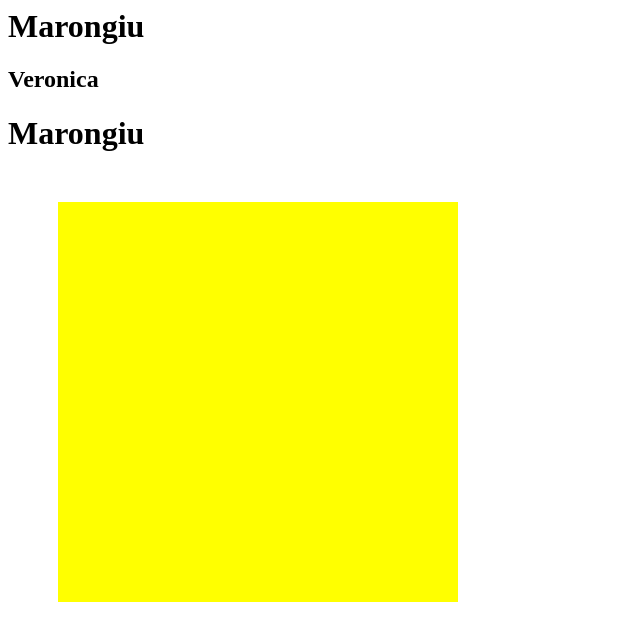
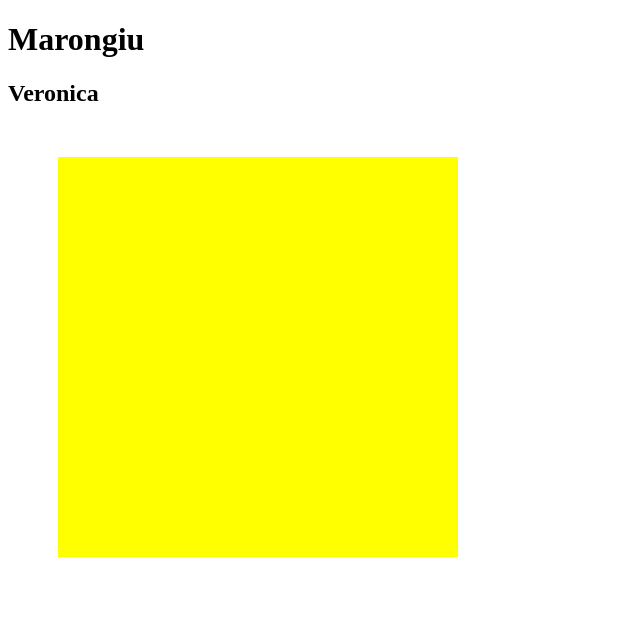
Before and after one commit to VeronicaMarongiu07/css, a plain HTML site: page prova.html in a window 1280 px wide. Shown: the whole page, without its empty margins (0-640 px from the left). Drawn offline with Linux system fonts and the light colour scheme.

Commit message:
correzione

```diff
--- a/prova.html
+++ b/prova.html
@@ -1,5 +1,3 @@
-<h1>Marongiu</h1>
-<h2>Veronica</h2>
 <!DOCTYPE html>
 <html lang="en">
     <head>
@@ -27,6 +25,7 @@
 </head>
 <body>
     <h1>Marongiu</h1>
+    <h2>Veronica</h2>
     <div class="square"></div>
 </body>
 </html>
```
Lines whose indentation alone changed are shown as unchanged.
